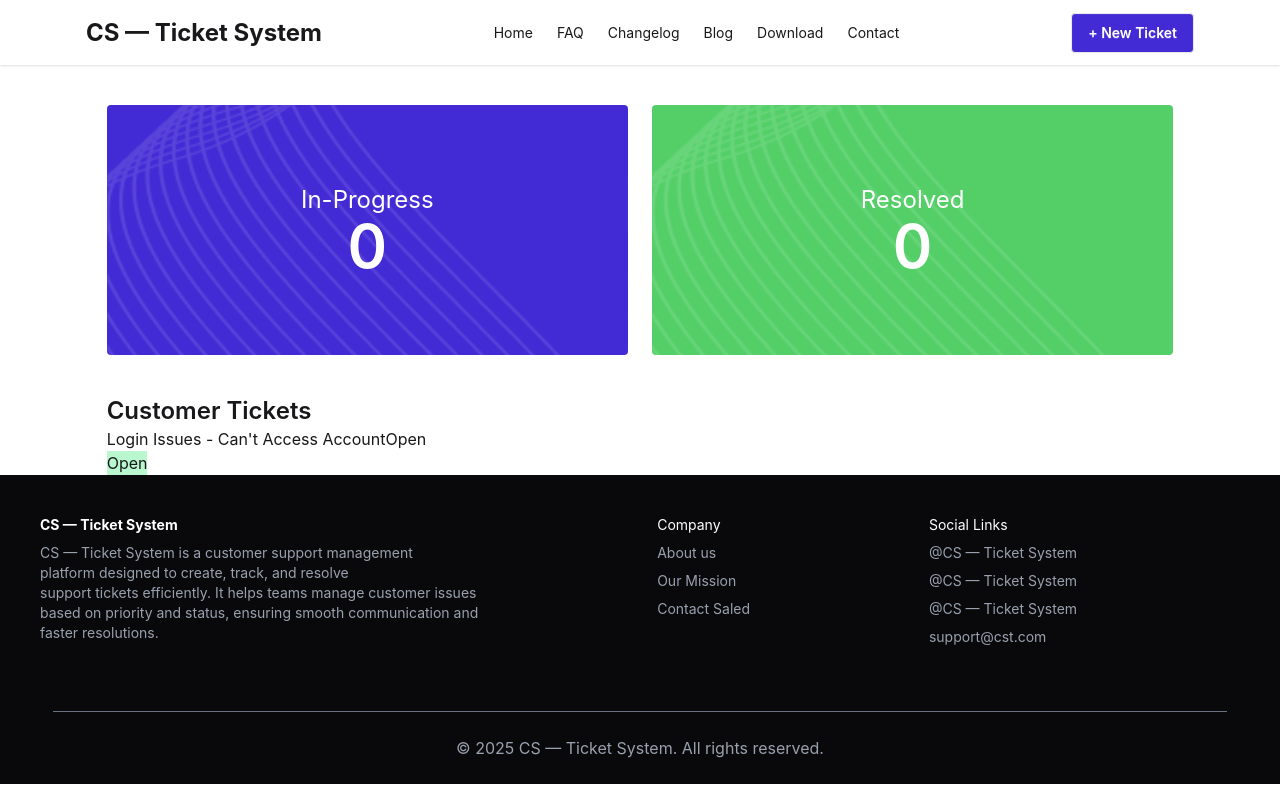
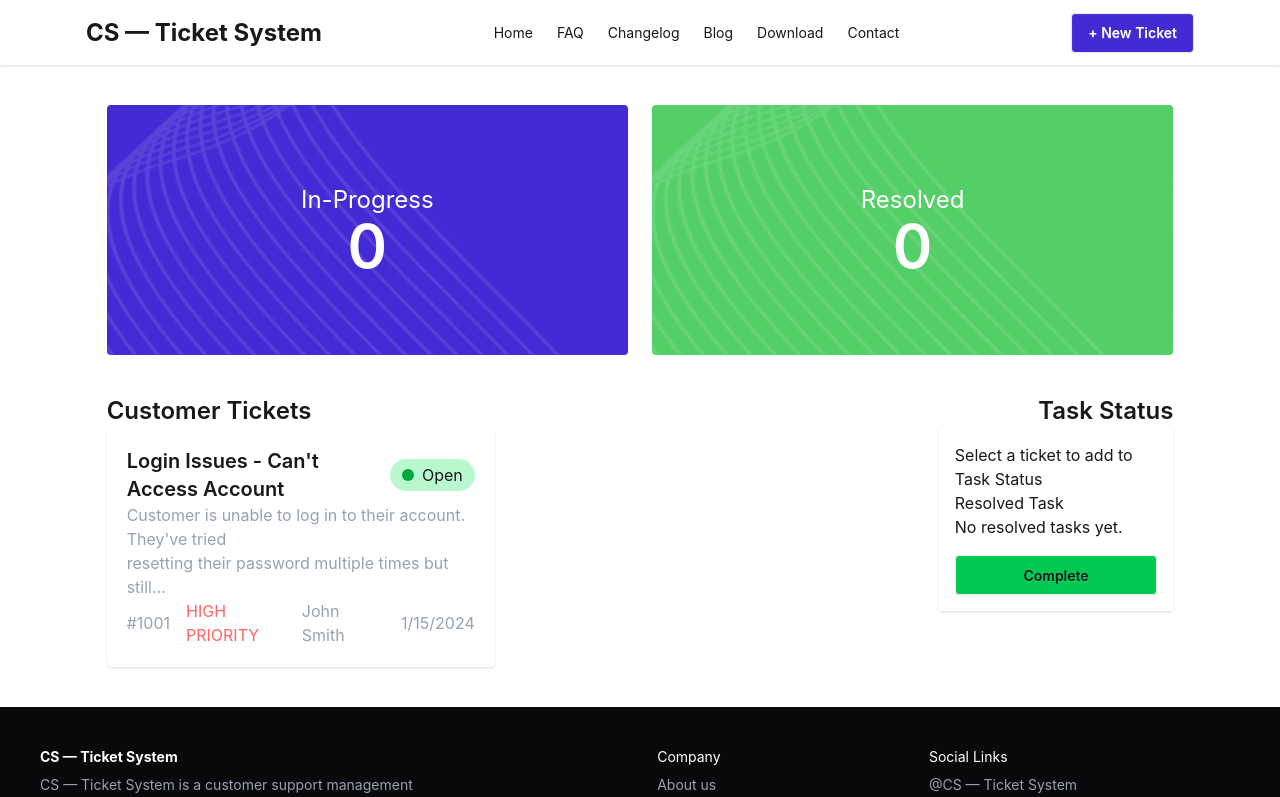
Before and after one commit to siamkhan7426/Ticket-react-app, a React (Vite) app: page / in a window 1280 px wide. Shown: the top 797 px of the page. Built offline with nearby package versions, Linux system fonts and the light colour scheme.

Commit message:
card section done

```diff
--- a/src/Componenets/TicketCard/TicketCard.jsx
+++ b/src/Componenets/TicketCard/TicketCard.jsx
@@ -2,14 +2,44 @@ import React from 'react'
 import "./ticketCard.css"
 export default function TicketCard() {
   return (
-    <div className='w-10/12 mx-auto'>
-        <h3 className='text-2xl font-semibold'>Customer Tickets</h3>
-        <div>
-            <div>
-                <p>Login Issues - Can't Access AccountOpen</p>
-                <button className='bg-[#B9F8CF]'>Open</button>
-            </div>
+   // Main Section Layout
+    <div className='w-10/12 mx-auto mb-10 '>
+        <div className='flex  justify-between items-center'>
+          <h2 className='text-2xl font-semibold'>Customer Tickets</h2>
+          <h6 className='text-2xl font-semibold'>Task Status</h6>
+        </div>
+          {/* card-parent */}
+        <div className='flex gap-10 items-start justify-between flex-1 '>
+          {/* card section */}
+        <div className='grid grid-cols-2 gap-4 justify-center items-center'>
+            {/* card section 1*/}
+        <div className='bg-[#FFFFFF] w-[513] h-[148]  shadow p-5 rounded-sm '>
+          <div className='flex gap-10 justify-center  items-center'>
+            <h3 className='text-xl font-semibold'>Login Issues - Can't Access Account </h3>
+            <button className='bg-[#B9F8CF] py-1 px-3 rounded-l-2xl rounded-r-2xl flex gap-2  items-center'><div className='bg-green-600 rounded-full w-3 h-3'></div> Open
+            </button>
+          </div>
+         <p className='text-gray-400'>Customer is unable to log in to their account. They've tried <br /> resetting their password multiple times but still...</p>
+         <div className='flex justify-between items-center' >
+         <div className='flex gap-4 items-center justify-center'>
+           <h6 className='text-gray-400'>#1001</h6>
+            <h6 className='text-red-400'>HIGH PRIORITY</h6>
+         </div>
+          <div className='flex gap-4 justify-center items-center text-gray-400'>
+            <h6>John Smith</h6>
+            <h6>1/15/2024</h6>
+          </div>
+         </div>
+        </div>
+        </div>
+        {/* right side sect */}
+        <div className='shadow py-4 px-4'>
+          <h2>Select a ticket to add to Task Status</h2>
+          <h2>Resolved Task</h2>
+          <p className='mb-4'>No resolved tasks yet.</p>
+          <button className='btn bg-green-500 w-full'>Complete</button>
+        </div>
         </div>
     </div>
   )
-}
+};
```
